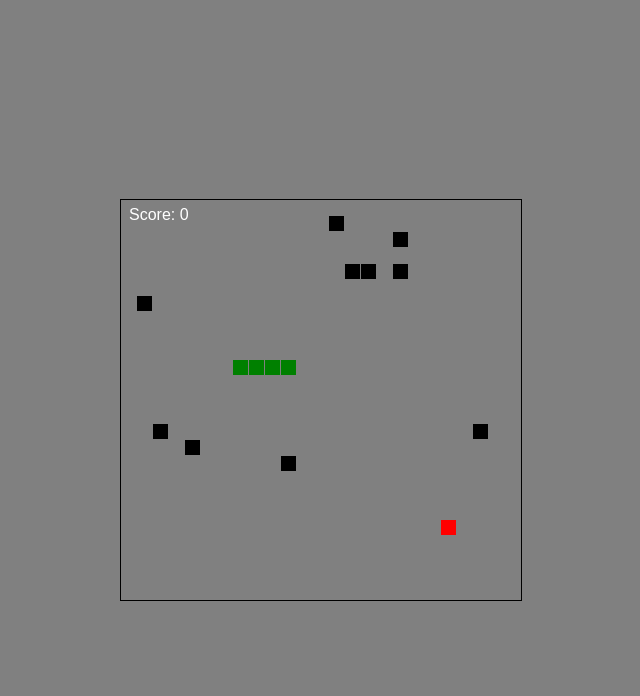
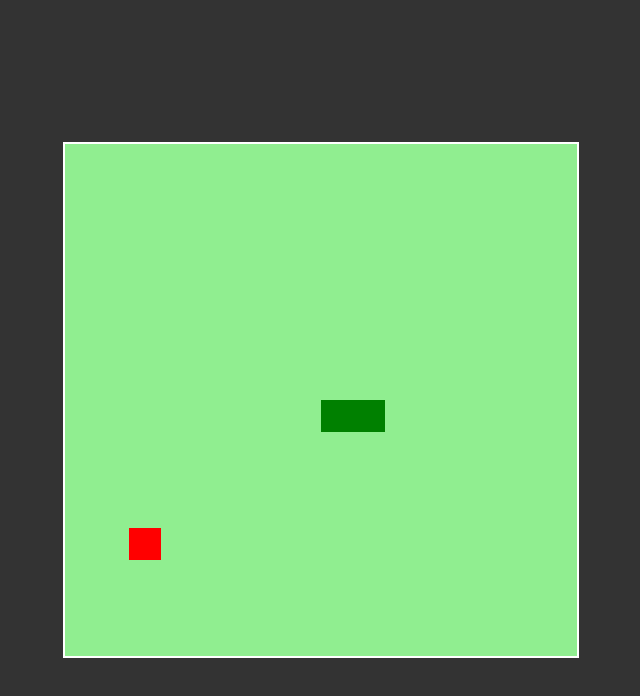
Before and after one commit to 99hansling/cobra-lesson, a plain HTML site: page index.html in a window 1280 px wide. Shown: the whole page, without its empty margins (319-959 px from the left). Drawn offline with Linux system fonts and the light colour scheme.

Commit message:
initial code

```diff
--- a/index.html
+++ b/index.html
@@ -1,24 +1,28 @@
 <!DOCTYPE html>
 <html>
 <head>
-    <title>贪吃蛇游戏</title>
-
+    <title>Snake Game</title>
     <style>
         body {
+            background: #333;
+            color: #fff;
+            font-family: 'Arial', sans-serif;
             display: flex;
             justify-content: center;
             align-items: center;
             height: 100vh;
             margin: 0;
-            background-color: #808080;
+            padding: 0;
+            box-sizing: border-box;
         }
         #game {
-            border: 1px solid #000;
+            background: #000;
+            border: 2px solid #fff;
         }
     </style>
 </head>
 <body>
-    <canvas id="game" width="400" height="400"></canvas>
+    <canvas id="game" width="512" height="512"></canvas>
     <script src="snake.js"></script>
 </body>
 </html>
--- a/snake.js
+++ b/snake.js
@@ -1,244 +1,80 @@
-// 设置画布
-var canvas = document.getElementById('game');
-var context = canvas.getContext('2d');
-var obstacles = [];
-// 设置网格大小和游戏大小
-var grid = 16;
-var count = 0;
-var score = 0;
-// 创建一个新的 Audio 对象
-var eatSound = new Audio('./eat.mp3');
-// 设置蛇
-var snake = {
-  x: 160,
-  y: 160,
+let canvas = document.getElementById('game');
+let context = canvas.getContext('2d');
 
-  // 蛇移动的速度
-  dx: grid,
-  dy: 0,
+let box = 32;
+let snake = [];
+snake[0] = { x: 8 * box, y: 8 * box };
 
-  // 保存蛇身体的位置
-  cells: [],
+let direction = "right";
+let food = {
+  x: Math.floor(Math.random() * 15 + 1) * box,
+  y: Math.floor(Math.random() * 15 + 1) * box
+}
 
-  // 蛇的长度
-  maxCells: 4
-};
+function createBG() {
+  context.fillStyle = "lightgreen";
+  context.fillRect(0, 0, 16 * box, 16 * box);
+}
 
-// 设置苹果
-var apple = {
-  x: 320,
-  y: 320
-};
-function gameOver() {
+function createSnake() {
+  for (i = 0; i < snake.length; i++) {
+    context.fillStyle = "green";
+    context.fillRect(snake[i].x, snake[i].y, box, box);
+  }
+}
 
-    // 重置蛇的位置和方向
-    snake.x = canvas.width / 2;
-    snake.y = canvas.height / 2;
-    snake.dx = grid;
-    snake.dy = 0;
+function drawFood() {
+  context.fillStyle = "red";
+  context.fillRect(food.x, food.y, box, box);
+}
 
-    // 重置蛇的长度
-    snake.cells = [];
-    snake.maxCells = 4;
+document.addEventListener('keydown', update);
 
-    // 重新生成苹果和障碍物
-    apple.x = getRandomInt(0, 25) * grid;
-    apple.y = getRandomInt(0, 25) * grid;
-    obstacles = [];
-    for (var i = 0; i < 10; i++) {
-        createObstacle();
+function update(event) {
+  if (event.keyCode == 37 && direction != "right") direction = "left";
+  if (event.keyCode == 38 && direction != "down") direction = "up";
+  if (event.keyCode == 39 && direction != "left") direction = "right";
+  if (event.keyCode == 40 && direction != "up") direction = "down";
+}
+
+function startGame() {
+  if (snake[0].x > 15 * box && direction == "right") snake[0].x = 0;
+  if (snake[0].x < 0 && direction == "left") snake[0].x = 16 * box;
+  if (snake[0].y > 15 * box && direction == "down") snake[0].y = 0;
+  if (snake[0].y < 0 && direction == "up") snake[0].y = 16 * box;
+
+  for (i = 1; i < snake.length; i++) {
+    if (snake[0].x == snake[i].x && snake[0].y == snake[i].y) {
+      clearInterval(game);
+      alert('Game Over :(');
     }
-
-    // 显示游戏结束的弹窗，并刷新页面
-    alert('游戏结束');
-    location.reload();
-
-  }
-// 随机生成苹果的位置
-function getRandomInt(min, max) {
-  return Math.floor(Math.random() * (max - min)) + min;
-}
-function createObstacle() {
-    var obstacle = {
-        x: getRandomInt(0, 25) * grid,
-        y: getRandomInt(0, 25) * grid
-    };
-
-    obstacles.push(obstacle);
-}
-for (var i = 0; i < 10; i++) {
-    createObstacle();
-}
-// 游戏循环
-function loop() {
-  requestAnimationFrame(loop);
-
-  // 控制游戏速度
-  if (++count < 4) {
-    return;
   }
 
+  createBG();
+  createSnake();
+  drawFood();
 
-  count = 0;
-  context.clearRect(0,0,canvas.width,canvas.height);
+  let snakeX = snake[0].x;
+  let snakeY = snake[0].y;
 
-  // 移动蛇
-  snake.x += snake.dx;
-  snake.y += snake.dy;
+  if (direction == "right") snakeX += box;
+  if (direction == "left") snakeX -= box;
+  if (direction == "up") snakeY -= box;
+  if (direction == "down") snakeY += box;
 
-  // 如果蛇超出边界，从另一边出现
-  if (snake.x < 0) {
-    snake.x = canvas.width - grid;
-  }
-  else if (snake.x >= canvas.width) {
-    snake.x = 0;
+  if (snakeX != food.x || snakeY != food.y) {
+    snake.pop();
+  } else {
+    food.x = Math.floor(Math.random() * 15 + 1) * box;
+    food.y = Math.floor(Math.random() * 15 + 1) * box;
   }
 
-  if (snake.y < 0) {
-    snake.y = canvas.height - grid;
-  }
-  else if (snake.y >= canvas.height) {
-    snake.y = 0;
+  let newHead = {
+    x: snakeX,
+    y: snakeY
   }
 
-  // 保存蛇的位置
-  snake.cells.unshift({x: snake.x, y: snake.y});
-
-  // 如果蛇的长度超过最大长度，删除最后一个元素
-  if (snake.cells.length > snake.maxCells) {
-    snake.cells.pop();
-  }
-  obstacles.forEach(function(obstacle) {
-    context.fillStyle = 'black';
-    context.fillRect(obstacle.x, obstacle.y, grid-1, grid-1);
-});
-  // 绘制苹果
-  context.fillStyle = 'red';
-  context.fillRect(apple.x, apple.y, grid-1, grid-1);
-
-  // 绘制蛇
-  context.fillStyle = 'green';
-  snake.cells.forEach(function(cell, index) {
-
-
-    // 绘制蛇身体
-  context.fillRect(cell.x, cell.y, grid-1, grid-1);
-
-
-    // 如果蛇吃到苹果
-    if (cell.x === apple.x && cell.y === apple.y) {
-      score++;  // 添加这行代码
-      snake.maxCells++;
-      eatSound.play();  // 播放音频
-
-      // 随机生成新的苹果位置
-      apple.x = getRandomInt(0, 25) * grid;
-      apple.y = getRandomInt(0, 25) * grid;
-    }
-
-    obstacles.forEach(function(obstacle) {
-        if (snake.x === obstacle.x && snake.y === obstacle.y) {
-            // 蛇碰到了障碍物，游戏结束
-            gameOver();
-        }
-    });
-
-    // 检查蛇是否碰到自己
-    for (var i = index + 1; i < snake.cells.length; i++) {
-
-        // 如果碰到自己，重新开始游戏
-        if (cell.x === snake.cells[i].x && cell.y === snake.cells[i].y) {
-            gameOver();
-
-            snake.x = 160;
-            snake.y = 160;
-            snake.cells = [];
-            snake.maxCells = 4;
-            snake.dx = grid;
-            snake.dy = 0;
-
-            // 随机生成新的苹果位置
-            apple.x = getRandomInt(0, 25) * grid;
-            apple.y = getRandomInt(0, 25) * grid;
-        }
-    }
-  });
-    // 绘制分数
-    context.fillStyle = 'white';
-    context.font = '16px Arial';
-    context.fillText('Score: ' + score, 8, 20);
+  snake.unshift(newHead);
 }
 
-
-var touchStartX = 0;
-var touchStartY = 0;
-
-// 监听 touchstart 事件
-canvas.addEventListener('touchstart', function(e) {
-    touchStartX = e.touches[0].clientX;
-    touchStartY = e.touches[0].clientY;
-}, false);
-
-// 监听 touchmove 事件
-canvas.addEventListener('touchmove', function(e) {
-    var touchEndX = e.changedTouches[0].clientX;
-    var touchEndY = e.changedTouches[0].clientY;
-    var diffX = touchStartX - touchEndX;
-    var diffY = touchStartY - touchEndY;
-
-    if (Math.abs(diffX) > Math.abs(diffY)) {
-        // 左右滑动
-        if (diffX > 0) {
-            // 左滑动
-            snake.dx = -grid;
-            snake.dy = 0;
-        } else {
-            // 右滑动
-            snake.dx = grid;
-            snake.dy = 0;
-        }
-    } else {
-        // 上下滑动
-        if (diffY > 0) {
-            // 上滑动
-            snake.dy = -grid;
-            snake.dx = 0;
-        } else {
-            // 下滑动
-            snake.dy = grid;
-            snake.dx = 0;
-        }
-    }
-
-    e.preventDefault();
-}, { passive: false });  // 注意这里的 { passive: false }
-
-
-
-// 监听键盘事件，控制蛇的移动方向
-document.addEventListener('keydown', function(e) {
-
-  // 左箭头
-  if (e.which === 37 && snake.dx === 0) {
-    snake.dx = -grid;
-    snake.dy = 0;
-  }
-  // 上箭头
-  else if (e.which === 38 && snake.dy === 0) {
-    snake.dy = -grid;
-    snake.dx = 0;
-  }
-  // 右箭头
-  else if (e.which === 39 && snake.dx === 0) {
-    snake.dx = grid;
-    snake.dy = 0;
-  }
-  // 下箭头
-  else if (e.which === 40 && snake.dy === 0) {
-    snake.dy = grid;
-    snake.dx = 0;
-  }
-});
-
-// 开始游戏循环
-requestAnimationFrame(loop);
+let game = setInterval(startGame, 100);
```
